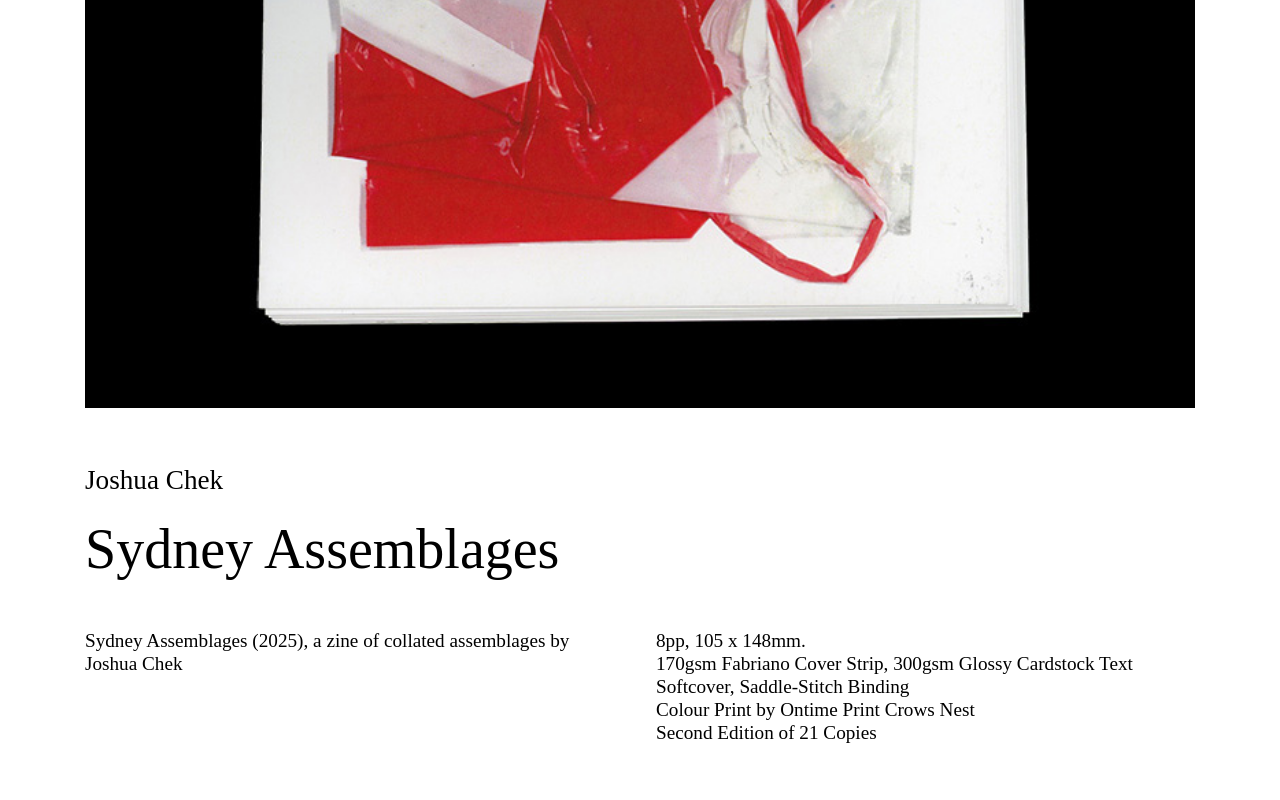
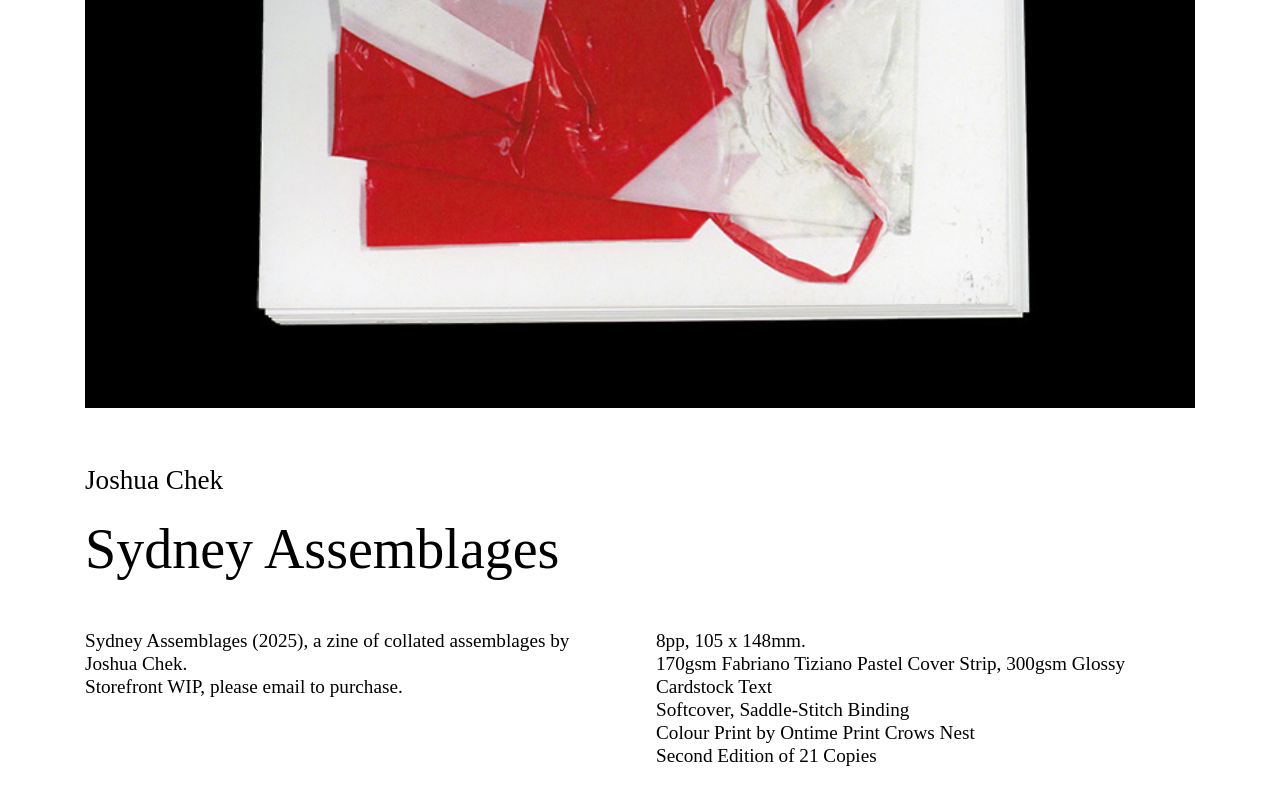
Before and after one commit to joshuapchek-a11y/AsAlways, a plain HTML site: page projects/sydney-assemblages/index.html in a window 1280 px wide. Shown: the part 473-1273 px from the top of the page. Drawn offline with Linux system fonts and the light colour scheme; a web font is replaced by a local one.

Commit message:
more text

```diff
--- a/projects/sydney-assemblages/index.html
+++ b/projects/sydney-assemblages/index.html
@@ -72,14 +72,14 @@
         <div class="col">
             <div class="content">
                 <div class="item">
-                    <p>Sydney Assemblages (2025), a zine of collated assemblages by Joshua Chek</p>
+                    <p>Sydney Assemblages (2025), a zine of collated assemblages by Joshua Chek.<br>Storefront WIP, please email to purchase.</p>
                 </div>
             </div>
         </div>
         <div class="col">
             <div class="content">
                 <div class="item">
-                    <p>8pp, 105 x 148mm.<br>170gsm Fabriano Cover Strip, 300gsm Glossy Cardstock Text<br>Softcover, Saddle-Stitch Binding<br>Colour Print by Ontime Print Crows Nest<br>Second Edition of 21 Copies</p>
+                    <p>8pp, 105 x 148mm.<br>170gsm Fabriano Tiziano Pastel Cover Strip, 300gsm Glossy Cardstock Text<br>Softcover, Saddle-Stitch Binding<br>Colour Print by Ontime Print Crows Nest<br>Second Edition of 21 Copies</p>
                 </div>
             </div>
         </div>
```
Also changed, not shown: projects/a-wild-hyrax-chase/index.html (+1 -1 lines), projects/slip/index.html (+1 -1 lines).
